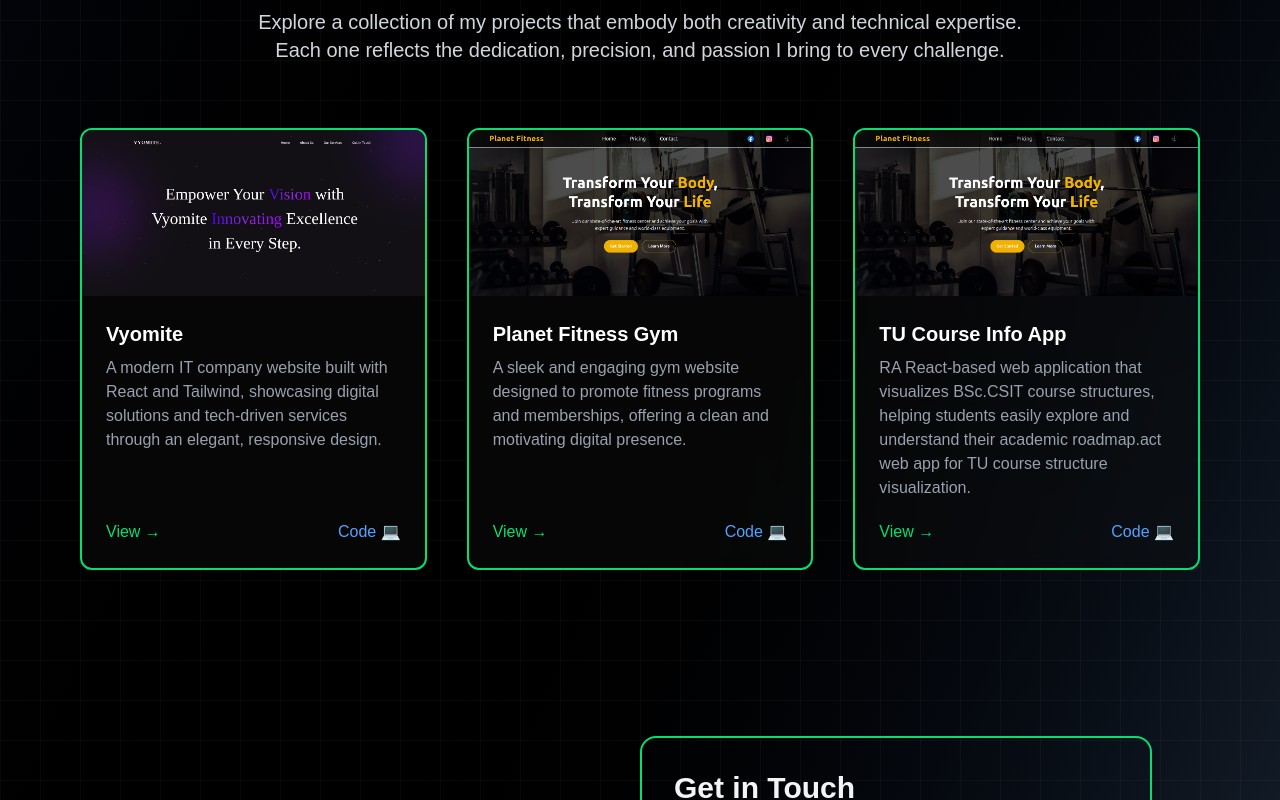
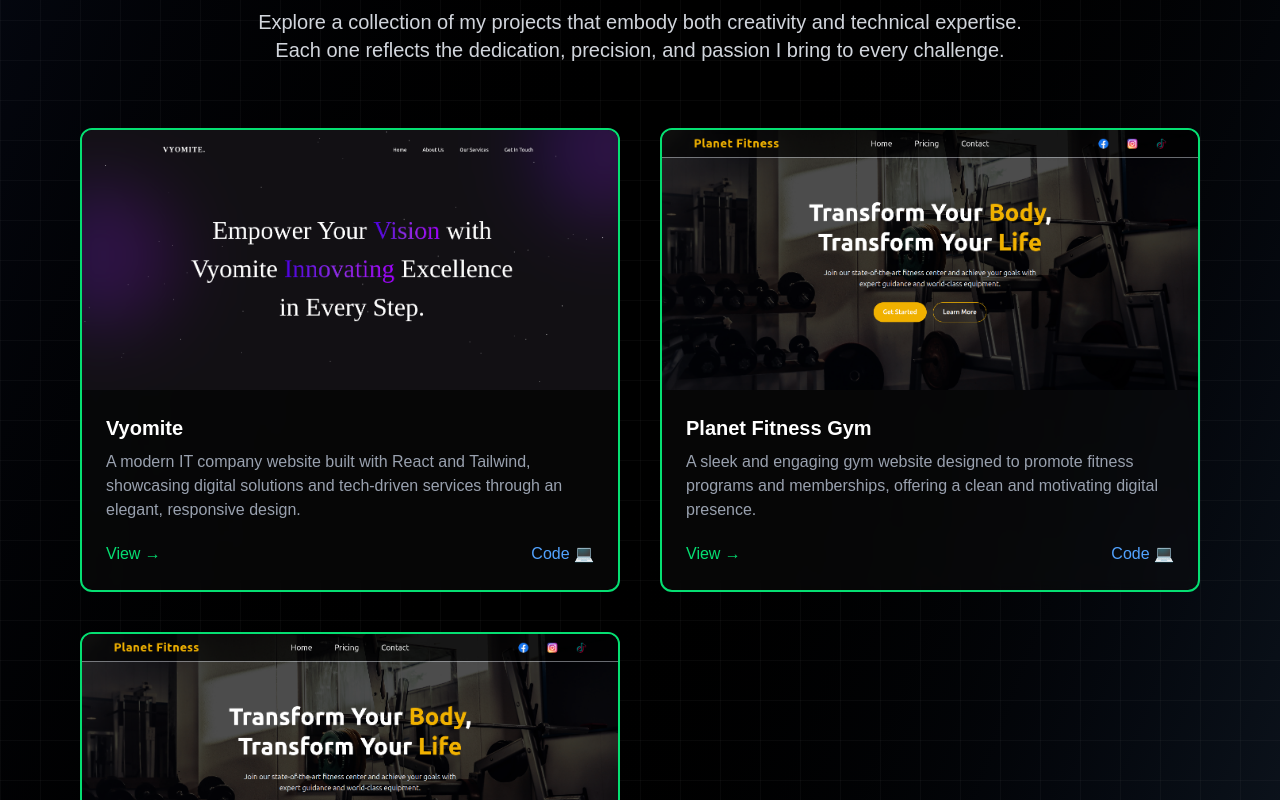
Before and after one commit to Alish-Shakya/portfolio-frontend, a React (Vite) app: page / in a window 1280 px wide. Shown: the part 1340-2140 px from the top of the page. Built offline with nearby package versions, Linux system fonts and the light colour scheme.

Commit message:
cv updated

```diff
--- a/src/components/home/Home.jsx
+++ b/src/components/home/Home.jsx
@@ -29,7 +29,7 @@
           </a>
 
           <a
-            href="/cv.pdf"
+            href="/updateCV.pdf"
             target="_blank" // opens in new tab
             rel="noopener noreferrer"
             className="px-8 py-3 border-1 border-green-400 text-white font-semibold rounded-lg transform hover:-translate-y-1  transition duration-400"
--- a/src/components/myWork/Projects.jsx
+++ b/src/components/myWork/Projects.jsx
@@ -74,7 +74,7 @@
         </div>
 
         {/* Desktop Grid View */}
-        <div className="hidden sm:grid sm:grid-cols-2 lg:grid-cols-3 gap-8 md:gap-10">
+        <div className="hidden sm:grid sm:grid-cols-2 lg:grid-cols-2 gap-8 md:gap-10">
           {projects.map((project) => (
             <div
               key={project.id}
```
Also changed, not shown: 2 other files (tests, documents, lock files or other folders).
